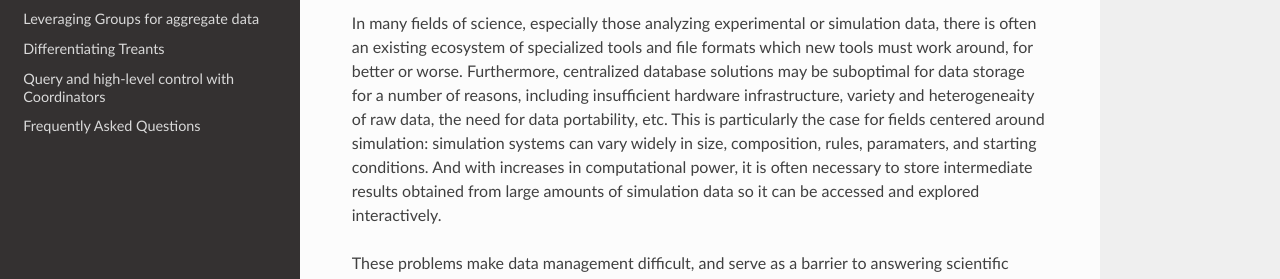
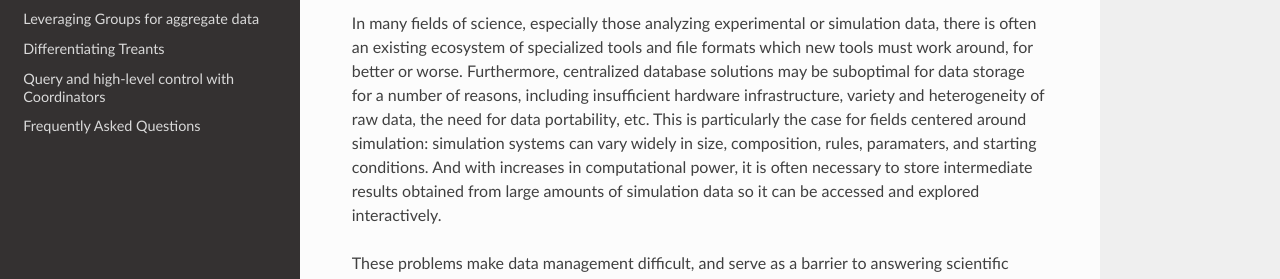
Before and after one commit to datreant/datreant, a Sphinx documentation site: the page built from docs/index.rst, in a window 1280 px wide and 900 px high. Shown: the part 185-464 px from the top of the window. Built offline with Sphinx 7.4.7 and the Read the Docs theme 2.0.0, drawn with Linux system fonts in a browser that asks for light colours; pages that are not in the unit, such as notebooks, are missing from menus.

Commit message:
Typo fixes in docs.

```diff
--- a/README.rst
+++ b/README.rst
@@ -9,7 +9,7 @@ simulation data, there is often an existing ecosystem of specialized tools and
 file formats which new tools must work around, for better or worse.
 Furthermore, centralized database solutions may be suboptimal for data
 storage for a number of reasons, including insufficient hardware
-infrastructure, variety and heterogeneaity of raw data, the need for data
+infrastructure, variety and heterogeneity of raw data, the need for data
 portability, etc. This is particularly the case for fields centered around
 simulation: simulation systems can vary widely in size, composition, rules,
 paramaters, and starting conditions. And with increases in computational power,
--- a/docs/index.rst
+++ b/docs/index.rst
@@ -8,7 +8,7 @@ simulation data, there is often an existing ecosystem of specialized tools and
 file formats which new tools must work around, for better or worse.
 Furthermore, centralized database solutions may be suboptimal for data
 storage for a number of reasons, including insufficient hardware
-infrastructure, variety and heterogeneaity of raw data, the need for data
+infrastructure, variety and heterogeneity of raw data, the need for data
 portability, etc. This is particularly the case for fields centered around
 simulation: simulation systems can vary widely in size, composition, rules,
 paramaters, and starting conditions. And with increases in computational power,
```
